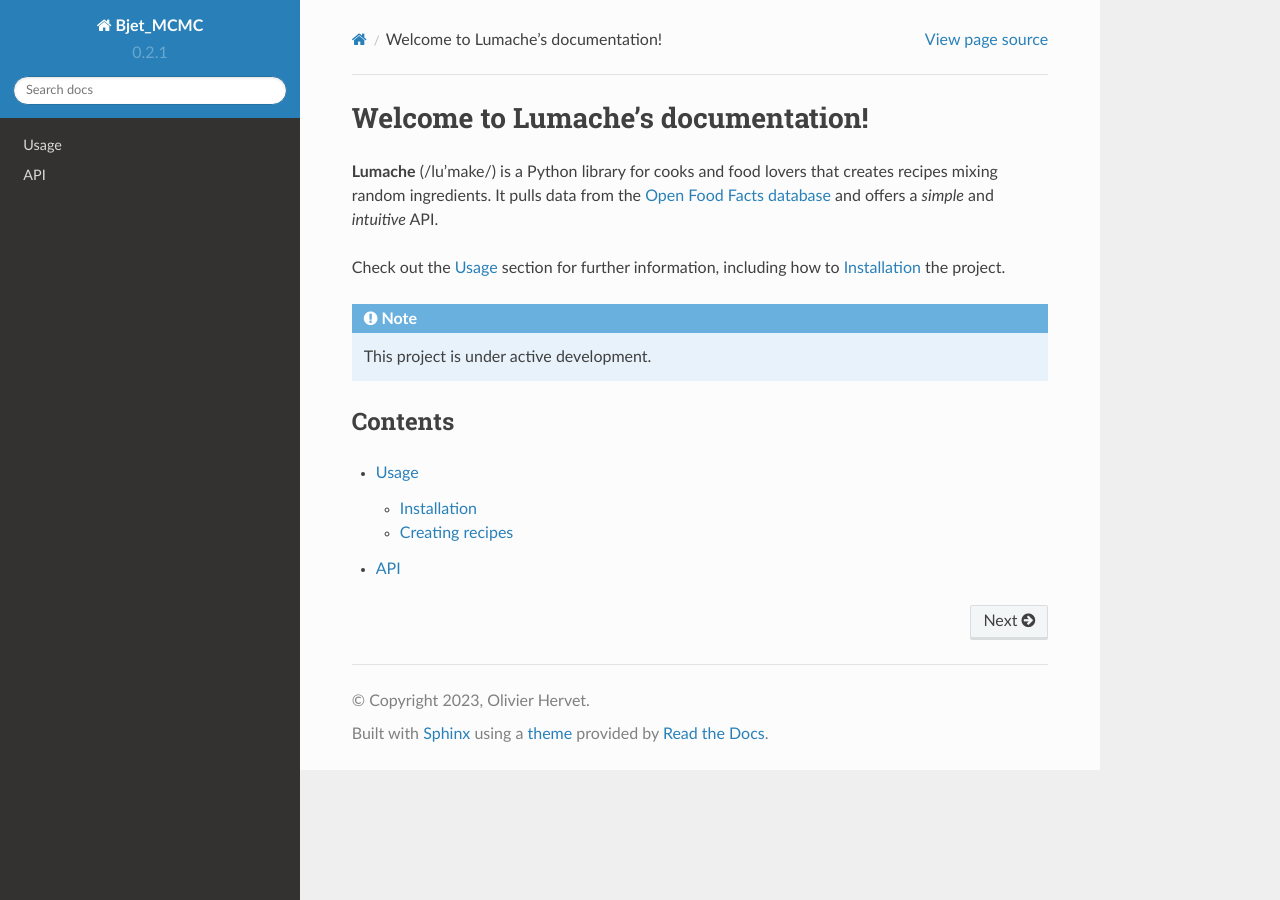
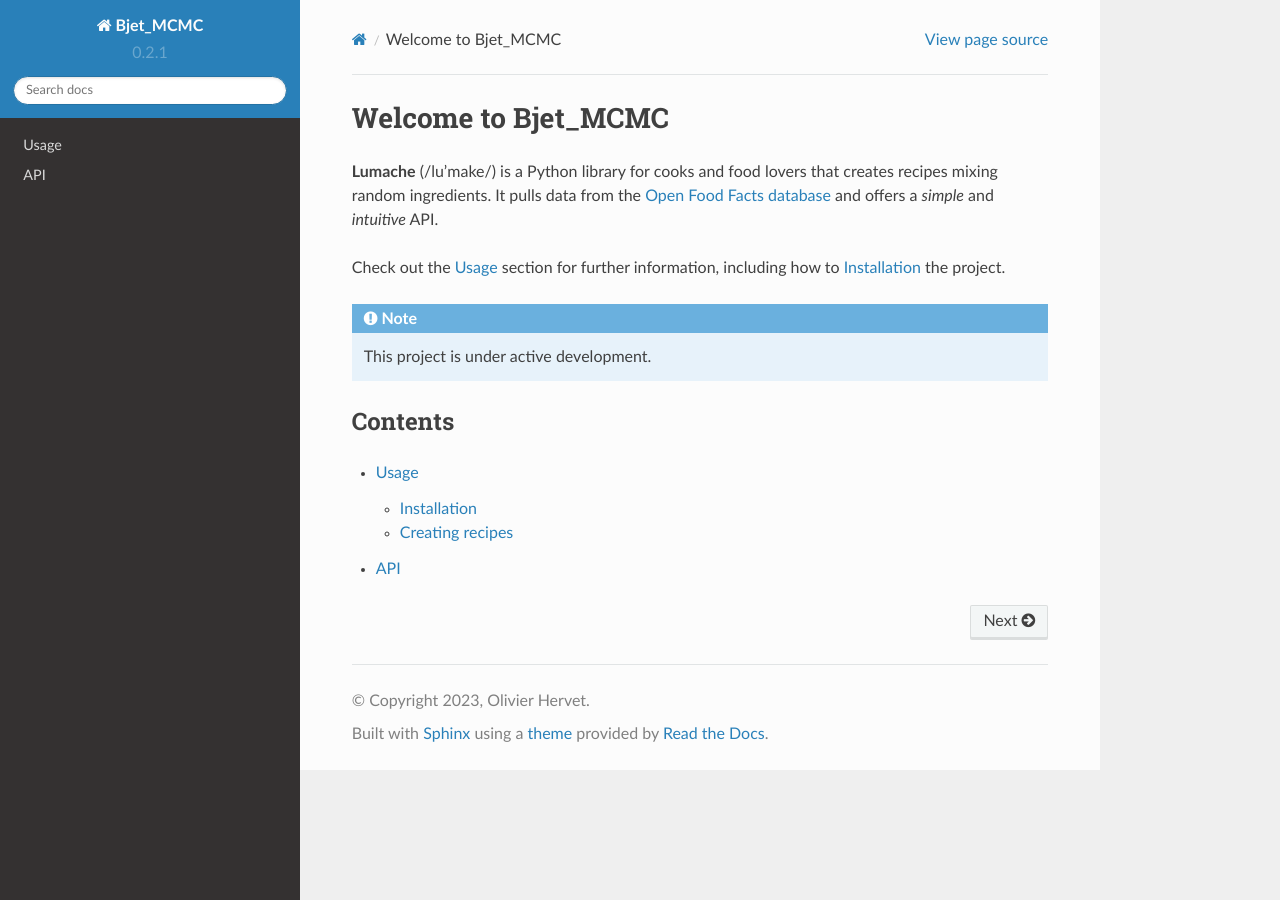
Before and after one commit to Ohervet/Bjet_MCMC, a Sphinx documentation site: the page built from docs/source/index.rst, in a window 1280 px wide. Built offline with Sphinx 7.4.7 and the Read the Docs theme 2.0.0, drawn with Linux system fonts in a browser that asks for light colours.

Commit message:
Update index.rst

```diff
--- a/docs/source/index.rst
+++ b/docs/source/index.rst
@@ -1,4 +1,4 @@
-Welcome to Lumache's documentation!
+Welcome to Bjet_MCMC
 ===================================
 
 **Lumache** (/lu'make/) is a Python library for cooks and food lovers
```
